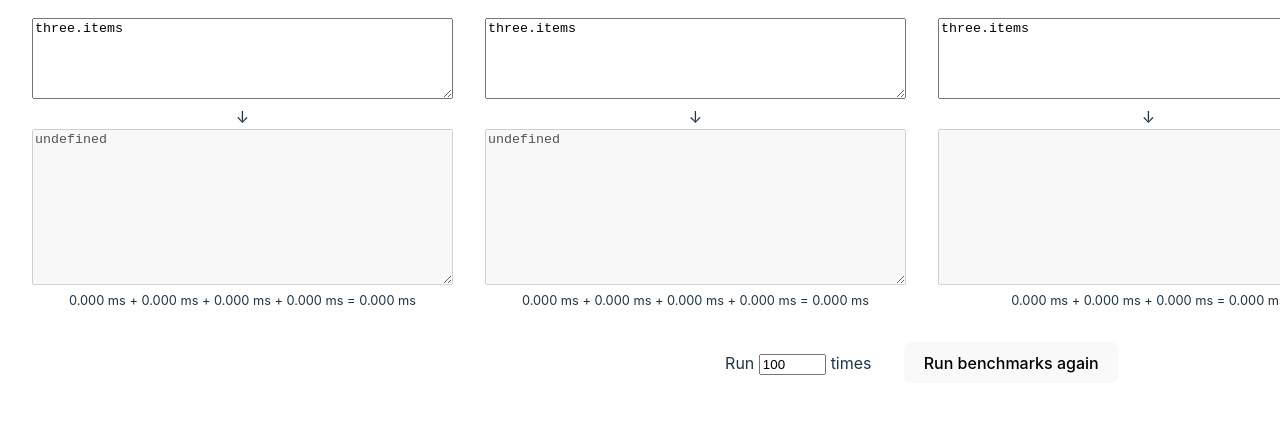
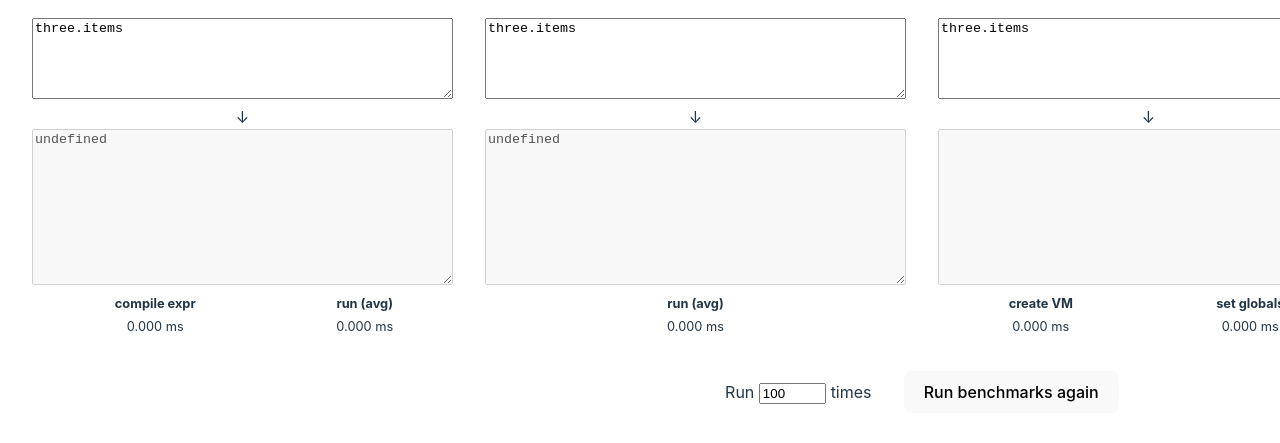
Before and after one commit to chetbox/js-in-js, a website built with Vite: page index.html in a window 1280 px wide. Shown: the part 393-836 px from the top of the page. Built offline with nearby package versions, Linux system fonts and the light colour scheme; what jexl, js-interpreter, quickjs-emscripten would draw is missing.

Commit message:
Better performance formatting

```diff
--- a/package.json
+++ b/package.json
@@ -19,5 +19,6 @@
     "js-interpreter": "^5.1.0",
     "quickjs-emscripten": "^0.26.0",
     "ses": "^1.1.0"
-  }
+  },
+  "packageManager": "yarn@1.22.22+sha1.ac34549e6aa8e7ead463a7407e1c7390f61a6610"
 }
--- a/src/main.ts
+++ b/src/main.ts
@@ -105,22 +105,30 @@ function run<Context, VM>({
   setContext?: (vm: VM, context: Context) => VM | void;
   runExpression: (vm: VM, expression: string, context: Context) => any;
 }) {
-  const perfMeasurements: number[] = [];
+  const perfMeasurements: Partial<
+    Record<"create VM" | "compile expr" | "set globals" | "run (avg)", number>
+  > = {};
   const runTimes = runTimesInput.valueAsNumber;
 
   let start = performance.now();
 
   try {
     let vm = createVm?.() as VM;
-    perfMeasurements.push(performance.now() - start);
+    if (createVm) {
+      perfMeasurements["create VM"] = performance.now() - start;
+    }
 
     start = performance.now();
     vm = compileExpression?.(vm, expression) ?? vm;
-    perfMeasurements.push(performance.now() - start);
+    if (compileExpression) {
+      perfMeasurements["compile expr"] = performance.now() - start;
+    }
 
     start = performance.now();
     vm = setContext?.(vm, context) ?? vm;
-    perfMeasurements.push(performance.now() - start);
+    if (setContext) {
+      perfMeasurements["set globals"] = performance.now() - start;
+    }
 
     const times = [];
     let result: any;
@@ -130,7 +138,8 @@ function run<Context, VM>({
       times.push(performance.now() - start);
     }
     // Mean of N runs
-    perfMeasurements.push(times.reduce((p, x) => p + x) / times.length);
+    perfMeasurements["run (avg)"] =
+      times.reduce((p, x) => p + x) / times.length;
 
     resultElement.value = JSON.stringify(result, null, 2);
     resultElement.classList.remove("error");
@@ -140,9 +149,13 @@ function run<Context, VM>({
     resultElement.classList.add("error");
   }
 
-  performanceMetricsElement.textContent =
-    perfMeasurements.map((ms) => `${ms.toFixed(3)} ms`).join(" + ") +
-    ` = ${perfMeasurements.reduce((p, x) => p + x).toFixed(3)} ms`;
+  performanceMetricsElement.innerHTML = `<table><tbody><tr>${Object.keys(
+    perfMeasurements
+  )
+    .map((label) => `<th>${label}</th>`)
+    .join("")}</tr><tr>${Object.values(perfMeasurements)
+    .map((num) => `<td>${num.toFixed(3)} ms</td>`)
+    .join("")}</tr></tbody></table>`;
 }
 
 function runAll() {
--- a/src/style.css
+++ b/src/style.css
@@ -93,6 +93,10 @@ textarea {
   text-align: center;
 }
 
+.performance table {
+  width: 100%;
+}
+
 .controls {
   margin: 2em;
   display: flex;
```
